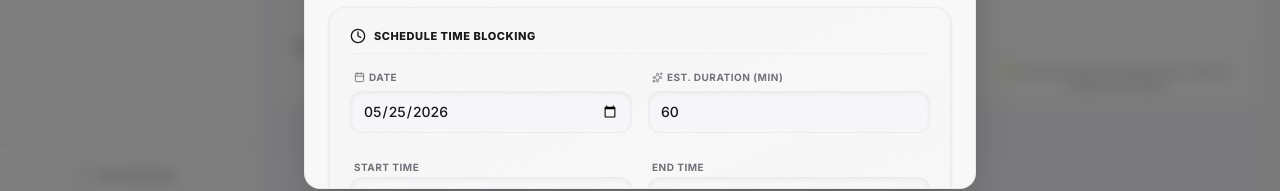
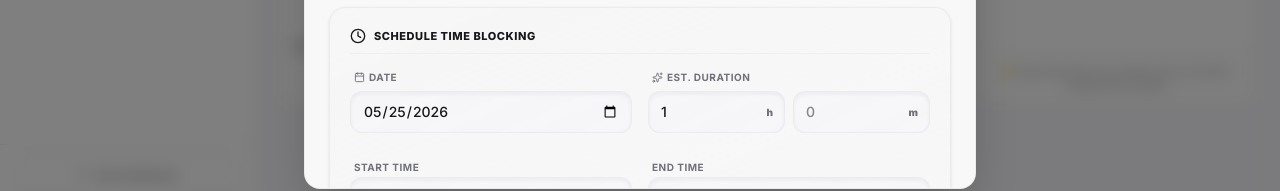
Before and after one commit to harshilLakhani22/aether-flow-scheduler, a Next.js app: page / in a window 1280 px wide. Both pictures are taken after a click on the button "New Task". Shown: the part 573-764 px from the top of the page. Built offline with nearby package versions, Linux system fonts and the light colour scheme.

Commit message:
feat: enhance estimated duration UI and add support for tasks spanning past midnight

```diff
--- a/src/components/TaskCreateModal.tsx
+++ b/src/components/TaskCreateModal.tsx
@@ -66,6 +66,20 @@ export default function TaskCreateModal() {
   const [endTime, setEndTime] = useState('');
   const [estimatedDuration, setEstimatedDuration] = useState(60);
 
+  const durHours = Math.floor(estimatedDuration / 60);
+  const durMins = estimatedDuration % 60;
+
+  const updateDuration = (hours: number, mins: number) => {
+    const total = Math.max(0, hours * 60 + mins);
+    setEstimatedDuration(total);
+    if (startTime) {
+      const startMin = timeToMinutes(startTime);
+      const endMin = (startMin + total) % 1440;
+      setEndTime(minutesToTime(endMin));
+      setTimeError(null);
+    }
+  };
+
   const [timeError, setTimeError] = useState<string | null>(null);
 
   useEffect(() => {
@@ -83,7 +97,7 @@ export default function TaskCreateModal() {
       if (prefillTime) {
         setStartTime(prefillTime);
         const startMin = timeToMinutes(prefillTime);
-        const endMin = Math.min(1439, startMin + 60);
+        const endMin = (startMin + 60) % 1440;
         setEndTime(minutesToTime(endMin));
         setEstimatedDuration(60);
       } else {
@@ -285,25 +299,33 @@ export default function TaskCreateModal() {
 
                 <div className="space-y-1.5">
                   <label className="text-[10px] font-bold text-muted-foreground uppercase tracking-wider flex items-center gap-1 ml-1">
-                    <Sparkles size={11} /> Est. Duration (Min)
+                    <Sparkles size={11} /> Est. Duration
                   </label>
-                  <input
-                    type="number"
-                    value={estimatedDuration}
-                    min="5"
-                    step="5"
-                    onChange={(e) => {
-                      const mins = Number(e.target.value);
-                      setEstimatedDuration(mins);
-                      if (startTime) {
-                        const startMin = timeToMinutes(startTime);
-                        const endMin = Math.min(1439, startMin + mins);
-                        setEndTime(minutesToTime(endMin));
-                        setTimeError(null);
-                      }
-                    }}
-                    className="w-full bg-background/80 border border-border/60 rounded-xl px-3 py-2.5 text-sm font-medium text-foreground shadow-inner focus:border-primary focus:ring-2 focus:ring-primary/20 focus:outline-none transition-all"
-                  />
+                  <div className="flex items-center gap-2">
+                    <div className="relative flex-1 group">
+                      <input
+                        type="number"
+                        min="0"
+                        value={durHours === 0 ? '' : durHours}
+                        onChange={(e) => updateDuration(Number(e.target.value), durMins)}
+                        placeholder="0"
+                        className="w-full bg-background/80 border border-border/60 rounded-xl pl-3 pr-7 py-2.5 text-sm font-medium text-foreground shadow-inner focus:border-primary focus:ring-2 focus:ring-primary/20 focus:outline-none transition-all group-hover:border-border"
+                      />
+                      <span className="absolute right-3 top-1/2 -translate-y-1/2 text-[10px] font-black text-muted-foreground pointer-events-none">h</span>
+                    </div>
+                    <div className="relative flex-1 group">
+                      <input
+                        type="number"
+                        min="0"
+                        max="59"
+                        value={durMins === 0 ? '' : durMins}
+                        onChange={(e) => updateDuration(durHours, Number(e.target.value))}
+                        placeholder="0"
+                        className="w-full bg-background/80 border border-border/60 rounded-xl pl-3 pr-7 py-2.5 text-sm font-medium text-foreground shadow-inner focus:border-primary focus:ring-2 focus:ring-primary/20 focus:outline-none transition-all group-hover:border-border"
+                      />
+                      <span className="absolute right-3 top-1/2 -translate-y-1/2 text-[10px] font-black text-muted-foreground pointer-events-none">m</span>
+                    </div>
+                  </div>
                 </div>
               </div>
 
@@ -319,7 +341,7 @@ export default function TaskCreateModal() {
                         setStartTime(newStart);
                         if (newStart && estimatedDuration) {
                           const startMin = timeToMinutes(newStart);
-                          const endMin = Math.min(1439, startMin + estimatedDuration);
+                          const endMin = (startMin + estimatedDuration) % 1440;
                           setEndTime(minutesToTime(endMin));
                           setTimeError(null);
                         }
@@ -341,12 +363,11 @@ export default function TaskCreateModal() {
                         if (startTime && newEnd) {
                           const startMin = timeToMinutes(startTime);
                           const endMin = timeToMinutes(newEnd);
-                          if (endMin > startMin) {
-                            setEstimatedDuration(endMin - startMin);
-                            setTimeError(null);
-                          } else {
-                            setTimeError('End time must occur after start time.');
-                          }
+
+                          // Support over midnight by adding 1440 if end time is less than start time
+                          const calculatedMins = endMin < startMin ? (endMin + 1440 - startMin) : (endMin - startMin);
+                          setEstimatedDuration(calculatedMins);
+                          setTimeError(null);
                         } else {
                           setTimeError(null);
                         }
--- a/src/components/TaskDrawer.tsx
+++ b/src/components/TaskDrawer.tsx
@@ -69,6 +69,20 @@ export default function TaskDrawer() {
   const [tagsInput, setTagsInput] = useState('');
   const [completed, setCompleted] = useState(false);
 
+  const durHours = Math.floor(estimatedDuration / 60);
+  const durMins = estimatedDuration % 60;
+
+  const updateDuration = (hours: number, mins: number) => {
+    const total = Math.max(0, hours * 60 + mins);
+    setEstimatedDuration(total);
+    if (startTime) {
+      const startMin = timeToMinutes(startTime);
+      const endMin = (startMin + total) % 1440;
+      setEndTime(minutesToTime(endMin));
+      setTimeError('');
+    }
+  };
+
   const [hasConflict, setHasConflict] = useState(false);
   const [timeError, setTimeError] = useState('');
 
@@ -104,12 +118,6 @@ export default function TaskDrawer() {
 
     const startMin = timeToMinutes(startTime);
     const endMin = timeToMinutes(endTime);
-
-    if (endMin <= startMin) {
-      setTimeError('End time must be after start time');
-      setHasConflict(false);
-      return;
-    }
 
     setTimeError('');
 
@@ -395,25 +403,33 @@ export default function TaskDrawer() {
 
                   <div className="space-y-1.5">
                     <label className="text-[10px] font-bold text-muted-foreground uppercase tracking-wider flex items-center gap-1.5 ml-1">
-                      <Sparkles size={11} /> Est. Duration (Min)
+                      <Sparkles size={11} /> Est. Duration
                     </label>
-                    <input
-                      type="number"
-                      value={estimatedDuration}
-                      min="5"
-                      step="5"
-                      onChange={(e) => {
-                        const mins = Number(e.target.value);
-                        setEstimatedDuration(mins);
-                        if (startTime) {
-                          const startMin = timeToMinutes(startTime);
-                          const endMin = Math.min(1439, startMin + mins);
-                          setEndTime(minutesToTime(endMin));
-                          setTimeError('');
-                        }
-                      }}
-                      className="w-full bg-background/80 border border-border/60 rounded-xl px-3 py-2.5 text-sm font-medium text-foreground shadow-inner focus:border-primary focus:ring-2 focus:ring-primary/20 focus:outline-none transition-all"
-                    />
+                    <div className="flex items-center gap-2">
+                      <div className="relative flex-1 group">
+                        <input
+                          type="number"
+                          min="0"
+                          value={durHours === 0 ? '' : durHours}
+                          onChange={(e) => updateDuration(Number(e.target.value), durMins)}
+                          placeholder="0"
+                          className="w-full bg-background/80 border border-border/60 rounded-xl pl-3 pr-7 py-2.5 text-sm font-medium text-foreground shadow-inner focus:border-primary focus:ring-2 focus:ring-primary/20 focus:outline-none transition-all group-hover:border-border"
+                        />
+                        <span className="absolute right-3 top-1/2 -translate-y-1/2 text-[10px] font-black text-muted-foreground pointer-events-none">h</span>
+                      </div>
+                      <div className="relative flex-1 group">
+                        <input
+                          type="number"
+                          min="0"
+                          max="59"
+                          value={durMins === 0 ? '' : durMins}
+                          onChange={(e) => updateDuration(durHours, Number(e.target.value))}
+                          placeholder="0"
+                          className="w-full bg-background/80 border border-border/60 rounded-xl pl-3 pr-7 py-2.5 text-sm font-medium text-foreground shadow-inner focus:border-primary focus:ring-2 focus:ring-primary/20 focus:outline-none transition-all group-hover:border-border"
+                        />
+                        <span className="absolute right-3 top-1/2 -translate-y-1/2 text-[10px] font-black text-muted-foreground pointer-events-none">m</span>
+                      </div>
+                    </div>
                   </div>
                 </div>
 
@@ -428,7 +444,7 @@ export default function TaskDrawer() {
                         setStartTime(newStart);
                         if (newStart && estimatedDuration) {
                           const startMin = timeToMinutes(newStart);
-                          const endMin = Math.min(1439, startMin + estimatedDuration);
+                          const endMin = (startMin + estimatedDuration) % 1440;
                           setEndTime(minutesToTime(endMin));
                           setTimeError('');
                         }
@@ -448,12 +464,11 @@ export default function TaskDrawer() {
                         if (startTime && newEnd) {
                           const startMin = timeToMinutes(startTime);
                           const endMin = timeToMinutes(newEnd);
-                          if (endMin > startMin) {
-                            setEstimatedDuration(endMin - startMin);
-                            setTimeError('');
-                          } else {
-                            setTimeError('End time must occur after start time.');
-                          }
+
+                          // Support over midnight by adding 1440 if end time is less than start time
+                          const calculatedMins = endMin < startMin ? (endMin + 1440 - startMin) : (endMin - startMin);
+                          setEstimatedDuration(calculatedMins);
+                          setTimeError('');
                         } else {
                           setTimeError('');
                         }
```
